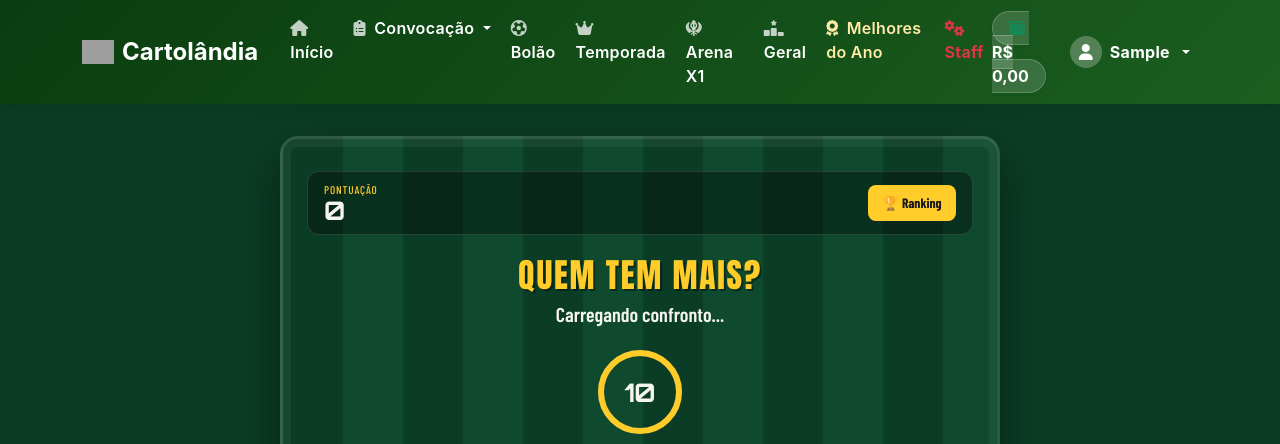
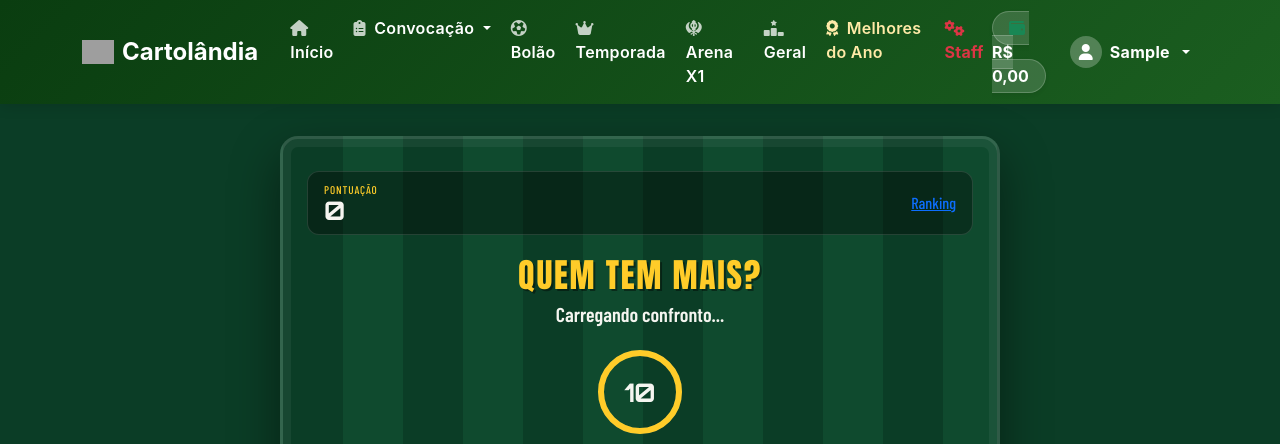
Before and after one commit to JullioDutra/BolaoCopa, a Django app: page /minijogo/jogo-estatisticas/ in a window 1280 px wide. Shown: the top 444 px of the page. Run offline with Django 5.2, Linux system fonts and the light colour scheme; the visitor is signed in with stand-in values (Sample User, id 1); data comes from the database, SQL or seed files in the repository; grey boxes are pictures that could not be loaded.

Commit message:
Fix ranking link in jogo_estatisticas.html

```diff
--- a/templates/minijogo/jogo_estatisticas.html
+++ b/templates/minijogo/jogo_estatisticas.html
@@ -16,7 +16,8 @@
       <span class="placar-label">🔥 Sequência</span>
       <span class="placar-valor" id="sequencia">0</span>
     </div>
-    <a href="{% url 'ranking_minijogo' %}" class="btn-ranking">🏆 Ranking</a>
+    <!-- CORRETO -->
+      <a href="{% url 'minijogo:ranking_minijogo' %}">Ranking</a>
   </div>
 
   <h2 class="titulo-jogo">QUEM TEM MAIS?</h2>
```
